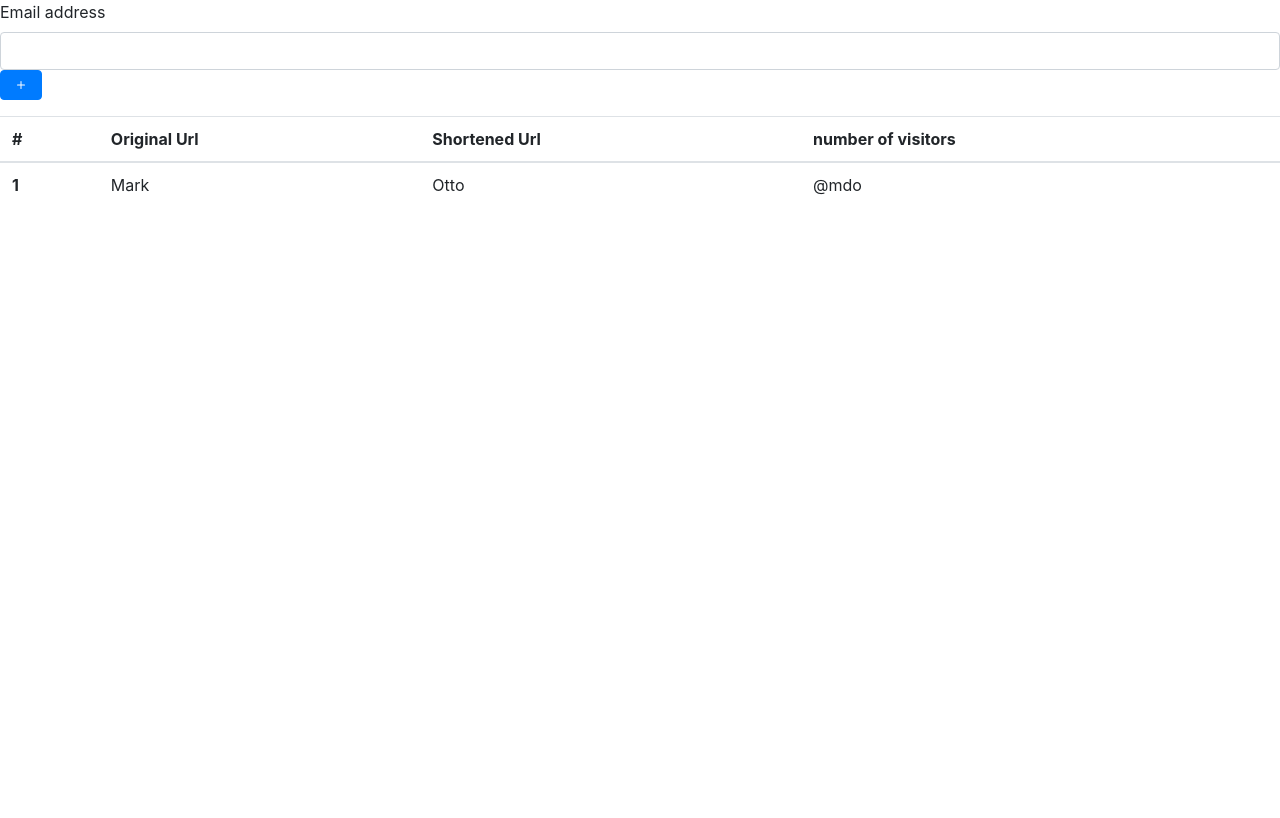
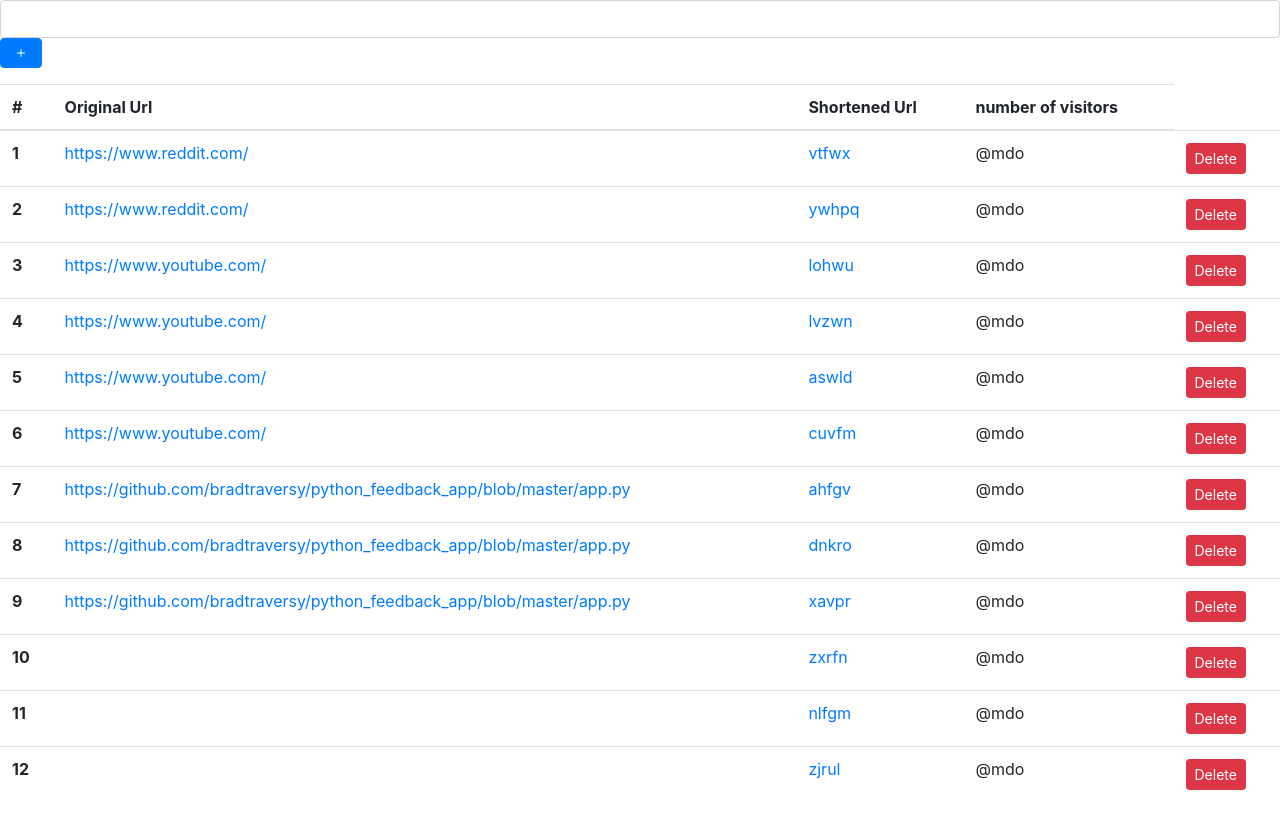
Before and after one commit to sawamoha20/flask_url_shortener, a Flask app: template templates/index.html in a window 1280 px wide. Before the commit the page ends 195 px from the top, so only its background shows below. Run offline with Flask 2, Linux system fonts and the light colour scheme; the template is opened without the code that fills it: values that come from a table or form of the project are taken from there, others are empty; data comes from the database, SQL or seed files in the repository; both versions use the stored data as it was after the commit; parts of the project's set-up code (start-up, migrations or seed data) failed here and were passed over.

Commit message:
added delete button

```diff
--- a/app.py
+++ b/app.py
@@ -5,6 +5,7 @@ import string
 
 app = Flask(__name__)
 app.config['SQLALCHEMY_DATABASE_URI'] = 'sqlite:///URLS.db'
+db = SQLAlchemy(app)
 
 def get_random_string(length):
     letters = string.ascii_lowercase
@@ -12,20 +13,36 @@ def get_random_string(length):
     return result_str
 
 
-class URLS:
+class URLS(db.Model):
     id = db.Column(db.Integer, primary_key=True)
-    URl = db.Column(db.Text, nullable=False)
-    shrt_url = db.Column(db.Text,nullable=False)
-    def __repr__(self):
-        return 'url ' + str(self.id)
+    URl = db.Column(db.String(200), nullable=False)
+    shrt_value = db.Column(db.String(200),nullable=False,unique=True)
+
+    def __init__(self,URl,shrt_value):
+        self.URl = URl
+        self.shrt_value = shrt_value
 
 
-@app.route('/', methods = ['POST , GET'])
-def home():
+@app.route('/',methods=['POST','GET'])
+def index():
     if request.method == 'POST':
-        link = request.form['main_url']
-        short_url = get_random_string(5)
+        URl = request.form['main-url']
+        shrt_value = get_random_string(5)
+        link = URLS(URl, shrt_value)
+        db.session.add(link)
+        db.session.commit()
+    Data = URLS.query.all()
+    print(Data)
+    return render_template('index.html',Data = Data)
+
+@app.route('/<value>')
+def unshorten(value):
+    dblink = db.session.query(URLS).filter(URLS.shrt_value==value).first()
+    print(dblink)
+    link = dblink.URl
+    return redirect('/')
+
 
 
 if __name__ == "__main__":
-    app.run()
+    app.run(debug=True)
--- a/templates/index.html
+++ b/templates/index.html
@@ -4,14 +4,14 @@
     <link rel="stylesheet" href="https://cdnjs.cloudflare.com/ajax/libs/font-awesome/5.15.1/css/all.min.css" integrity="sha512-+4zCK9k+qNFUR5X+cKL9EIR+ZOhtIloNl9GIKS57V1MyNsYpYcUrUeQc9vNfzsWfV28IaLL3i96P9sdNyeRssA==" crossorigin="anonymous" />
     <link rel="stylesheet" href="https://cdn.jsdelivr.net/npm/bootstrap@4.5.3/dist/css/bootstrap.min.css" integrity="sha384-TX8t27EcRE3e/ihU7zmQxVncDAy5uIKz4rEkgIXeMed4M0jlfIDPvg6uqKI2xXr2" crossorigin="anonymous">
     <meta name="viewport" content="width=device-width, initial-scale=1.0">
+    <link rel="stylesheet" href="{{ url_for('static', filename='style.css') }}">
     <title>mosouab Url shortener</title>
 </head>
 <body>
-    <form action=""></form>
+    <form action="/" method="POST" >
         <div class="form-group">
-            <label for="exampleInputEmail1">Email address</label>
-            <input class="form-control" type="url" name="long_url" id="url">
-            <button type="submit" class="btn btn-primary"><svg width="1em" height="1em" viewBox="0 0 16 16" class="bi bi-plus" fill="white" xmlns="http://www.w3.org/2000/svg">
+            <input class="form-control" type="url" name="main-url" id="main-url">
+            <button class="btn btn-primary"><svg width="1em" height="1em" viewBox="0 0 16 16" class="bi bi-plus" fill="white" xmlns="http://www.w3.org/2000/svg">
                 <path fill-rule="evenodd" d="M8 4a.5.5 0 0 1 .5.5v3h3a.5.5 0 0 1 0 1h-3v3a.5.5 0 0 1-1 0v-3h-3a.5.5 0 0 1 0-1h3v-3A.5.5 0 0 1 8 4z"/>
               </svg>
               </button>
@@ -27,12 +27,15 @@
           </tr>
         </thead>
         <tbody>
-          <tr>
-            <th scope="row">1</th>
-            <td>Mark</td>
-            <td>Otto</td>
-            <td>@mdo</td>
-          </tr>
+          {% for i in Data %}
+            <tr>
+              <th scope="row">{{i.id}}</th>
+              <td><a href="{{i.URl}}">{{i.URl}}</a></td>
+              <td><a href="{{i.shrt_value}}">{{i.shrt_value}}</a></td>
+              <td>@mdo</td>
+              <td><a class="btn btn-danger btn-sm" href="/delete">Delete</a></td>
+            </tr>
+          {% endfor %}
         </tbody>
       </table>
 </body>
```
Also changed, not shown: URLS.db (added), static/style.css (added).
